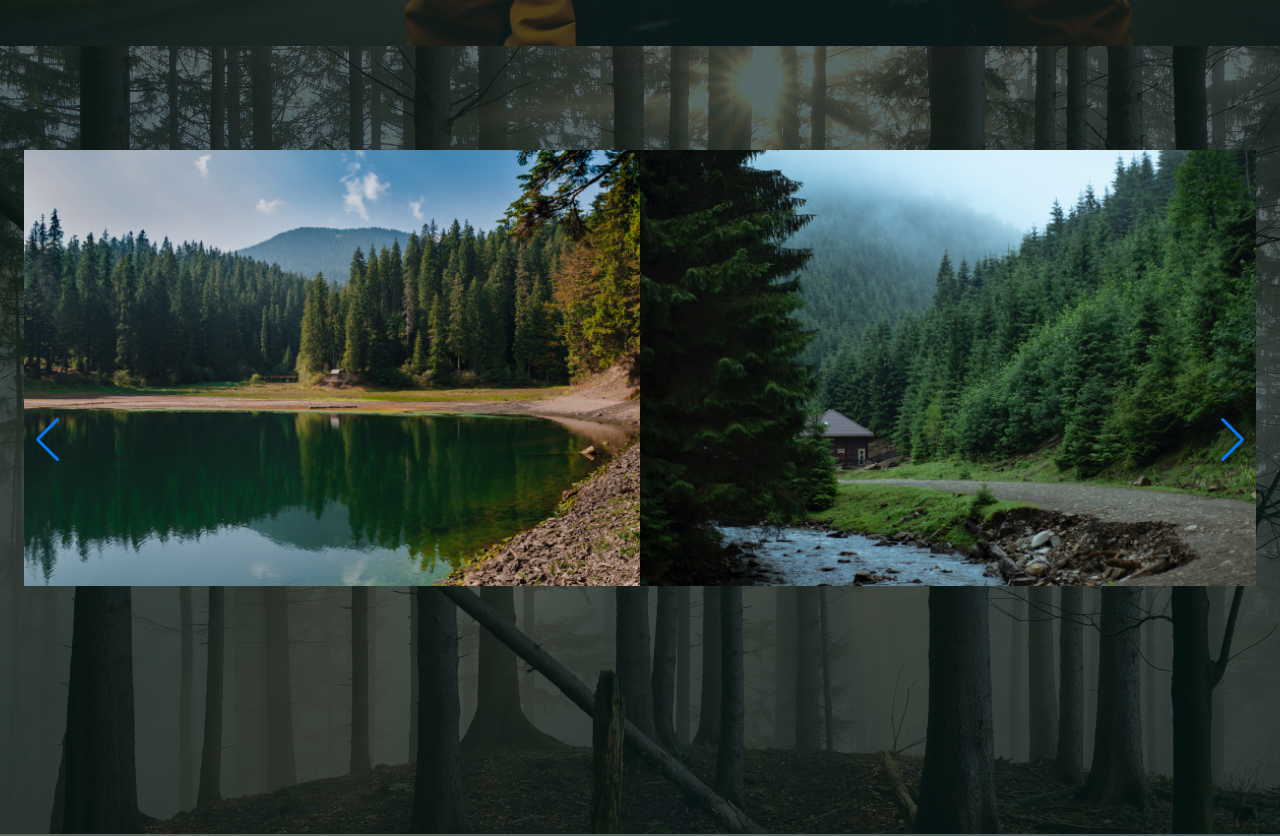
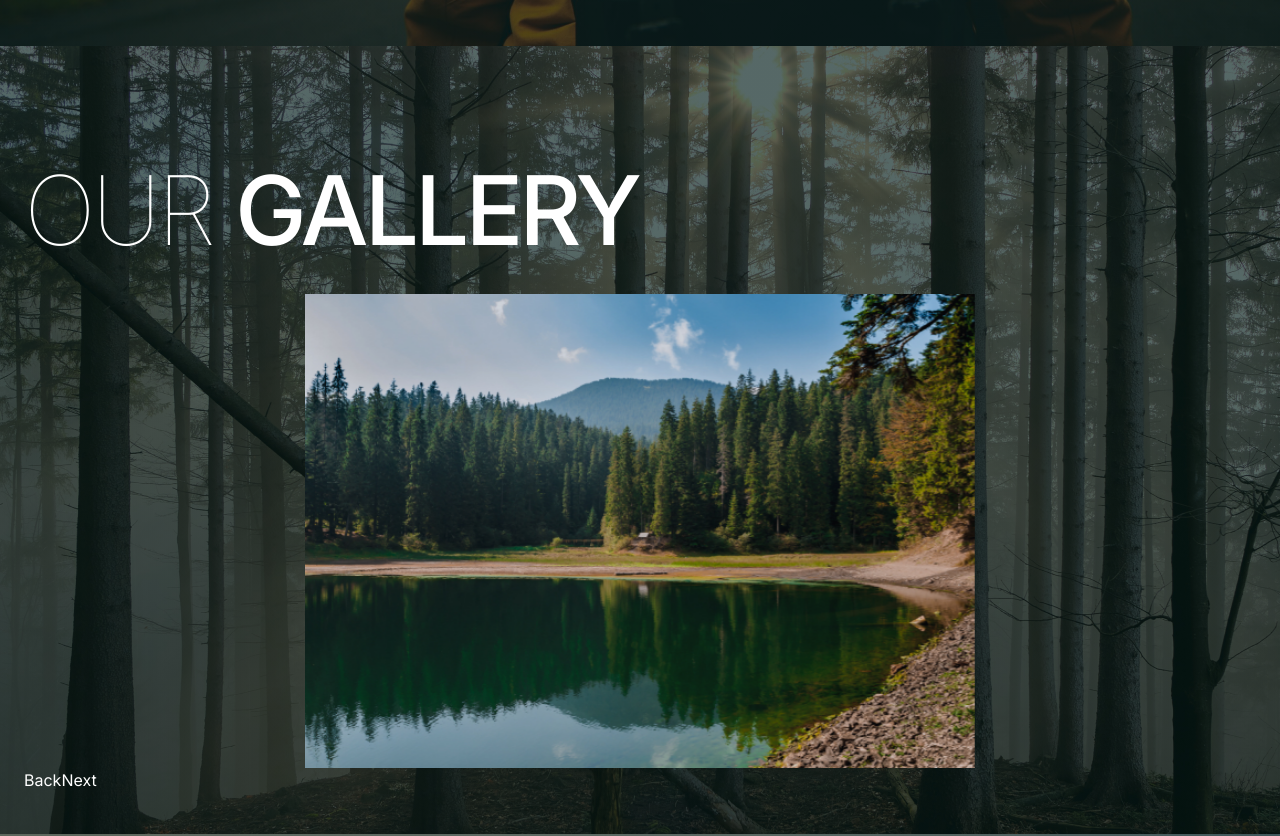
Before and after one commit to YuriyAtamanenko/CarpTravelApp, a Next.js app: page / in a window 1280 px wide. Shown: the part 3140-3976 px from the top of the page. Built offline with nearby package versions, Linux system fonts and the light colour scheme.

Commit message:
Update page.tsx

```diff
--- a/app/Gallery/page.tsx
+++ b/app/Gallery/page.tsx
@@ -14,16 +14,16 @@ export default function Gallery() {
   const swiper = useSwiper();
   return (
     <section className="gallery section  py-20" id="gallery">
-      <div className="flex container h-full mx-auto max-w-7xl p-6">
-        {/* <h2 className="text-8xl font-thin uppercase leading-tight tracking-[-3.92px]">
+      <div className="flex flex-col container h-full mx-auto max-w-7xl p-6">
+        <h2 className="text-8xl font-thin uppercase leading-tight tracking-[-3.92px]">
           OUR <span className="font-medium">GALLERY</span>
-        </h2> */}
-        {/* <div className="block"> */}
+        </h2>
+        <div className="mt-6">
           <Swiper
             modules={[Navigation]}
             rewind={true}
-          navigation={true}
-          slidesPerView={2}
+            slidesPerView={1}
+            className="flex w-[670px]"
           >
             <SwiperSlide>
               <Image
@@ -47,10 +47,10 @@ export default function Gallery() {
               />
             </SwiperSlide>
           </Swiper>
-        {/* <button onClick={() => swiper.slidePrev()}>Back</button>
-          <button onClick={() => swiper.slideNext()}>Next</button> */}
+          <button onClick={() => swiper.slidePrev()}>Back</button>
+          <button onClick={() => swiper.slideNext()}>Next</button>
         </div>
-      {/* </div> */}
+      </div>
     </section>
   );
 }
```
Lines whose indentation alone changed are shown as unchanged.
